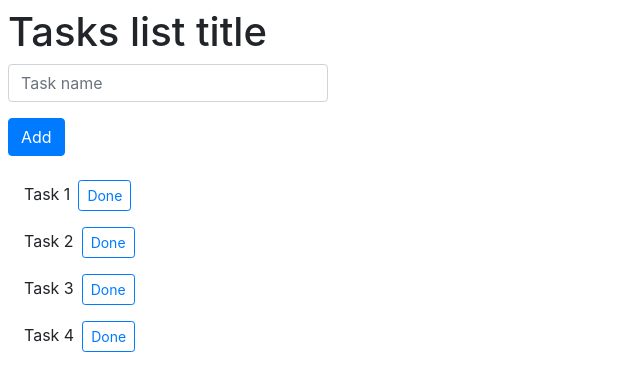
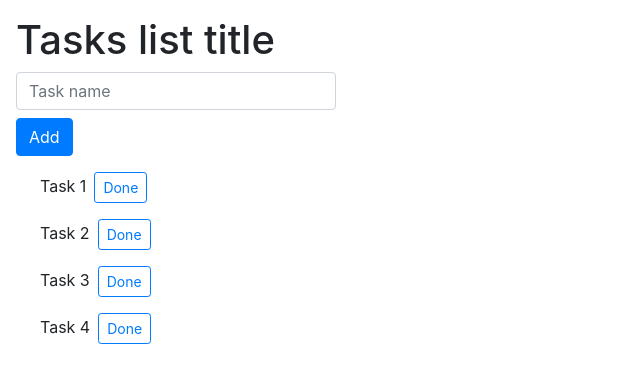
Before and after one commit to lrosik/react-kanban, a React (Create React App) app: page / in a window 1280 px wide. Shown: the top 390 px of the page, without its empty margins (0-640 px from the left). Built offline with nearby package versions, Linux system fonts and the light colour scheme.

Commit message:
changed tasks styles

```diff
--- a/src/components/Tasks.jsx
+++ b/src/components/Tasks.jsx
@@ -16,17 +16,17 @@ class Tasks extends Component {
   render() {
     return (
       <div className="Tasks">
-        <h1 className="m-2">Tasks list title</h1>
+        <h1>Tasks list title</h1>
         <input
           placeholder="Task name"
-          className="form-control m-2"
+          className="form-control"
           type="text"
           value={this.state.newTask}
           onChange={e => this.handleAddInput(e)}
           onKeyUp={e => this.keyPressed(e)}
         />
         <button
-          className="btn btn-primary m-2"
+          className="btn btn-primary mt-2"
           onClick={() => this.handleAdd()}
         >
           Add
--- a/src/styles/tasks.css
+++ b/src/styles/tasks.css
@@ -1,3 +1,4 @@
 .Tasks {
   width: 25%;
+  margin: 1em;
 }
```
